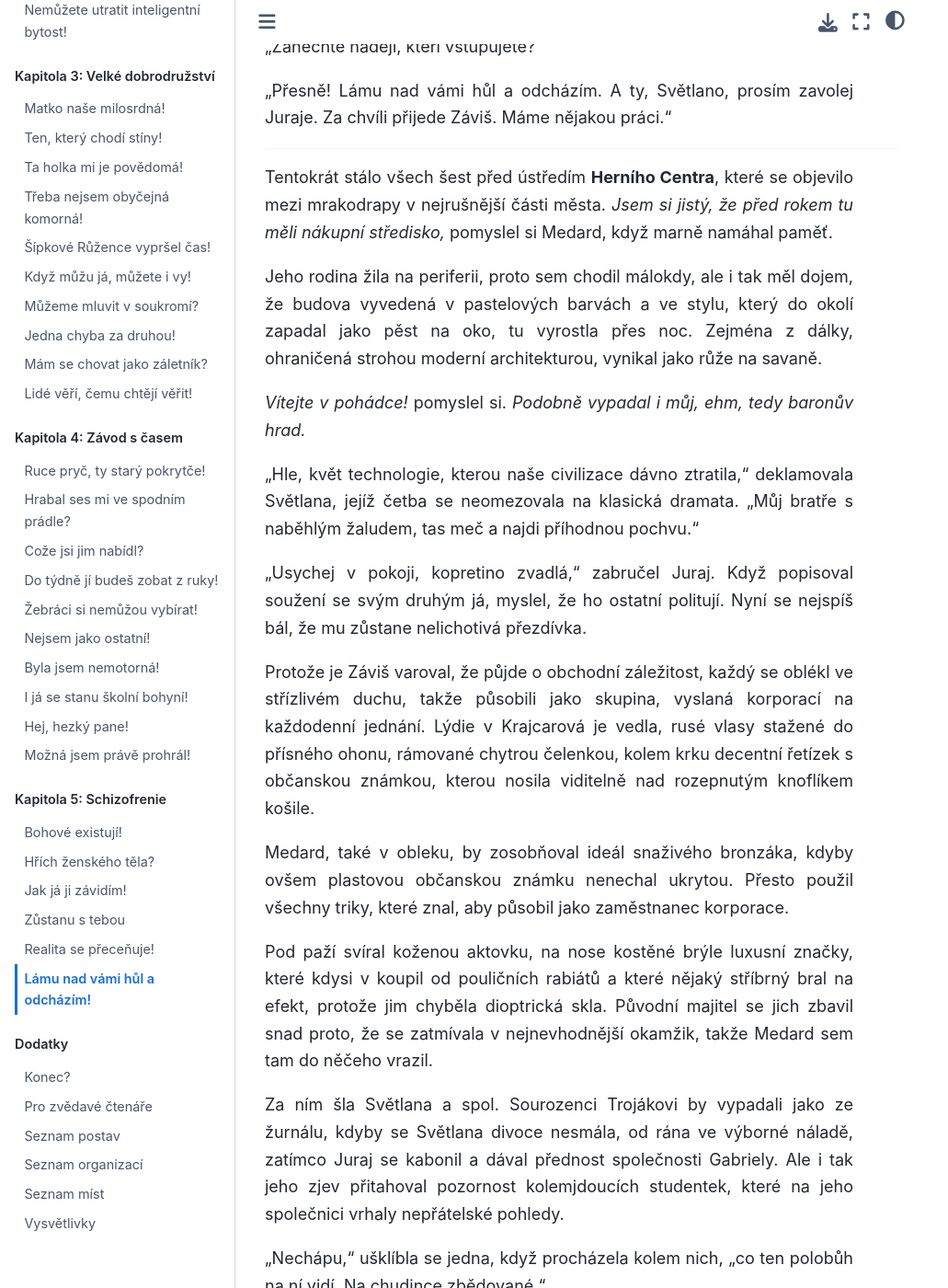
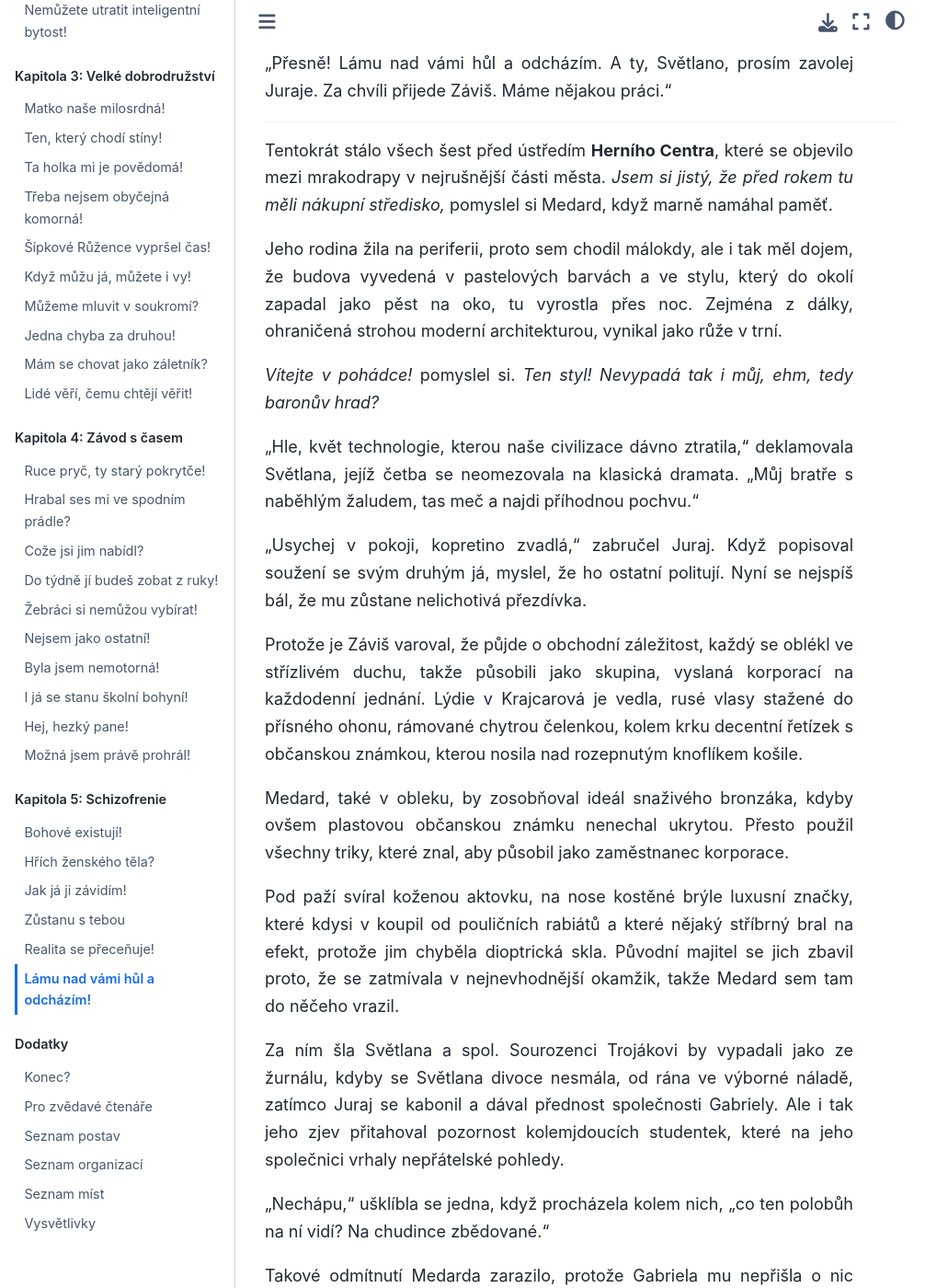
Before and after one commit to hanpari/sest-spolecniku, a Sphinx documentation site: the page built from source/sest_spolecniku/005-schizofrenie/6.md, in a window 1280 px wide and 1400 px high, scrolled down 3470 px. Shown: the whole window at 92% size, without its empty margins (0-1031 px from the left). Built offline with Sphinx 7.4.7 and the Sphinx Book theme 1.1.4, drawn with Linux system fonts in a browser that asks for light colours; some of the changed text lies outside the part shown.

```diff
--- a/source/sest_spolecniku/005-schizofrenie/6.md
+++ b/source/sest_spolecniku/005-schizofrenie/6.md
@@ -84,27 +84,27 @@ Ta se zatvářila jako nevinnost sama: "I starý kocour má rád malá koťátka
 
 Tentokrát stálo všech šest  před ústředím **Herního Centra**, které se objevilo mezi mrakodrapy v nejrušnější části města. *Jsem si jistý, že před rokem tu měli nákupní středisko,* pomyslel si Medard, když marně namáhal paměť.
 
-Jeho rodina žila na periferii, proto sem chodil málokdy, ale i tak měl dojem, že budova vyvedená v pastelových barvách a ve stylu, který do okolí zapadal jako pěst na oko, tu vyrostla přes noc. Zejména z dálky, ohraničená strohou moderní architekturou, vynikal jako růže na savaně.
+Jeho rodina žila na periferii, proto sem chodil málokdy, ale i tak měl dojem, že budova vyvedená v pastelových barvách a ve stylu, který do okolí zapadal jako pěst na oko, tu vyrostla přes noc. Zejména z dálky, ohraničená strohou moderní architekturou, vynikal jako růže v trní.
 
-*Vítejte v pohádce!* pomyslel si. *Podobně vypadal i můj, ehm, tedy baronův hrad.*
+*Vítejte v pohádce!* pomyslel si. *Ten styl! Nevypadá tak i můj, ehm, tedy baronův hrad?*
 
 "Hle, květ technologie, kterou naše civilizace dávno ztratila," deklamovala Světlana, jejíž četba se neomezovala na klasická dramata. "Můj bratře s naběhlým žaludem, tas meč a najdi příhodnou pochvu."
 
 "Usychej v pokoji, kopretino zvadlá," zabručel Juraj. Když popisoval soužení se svým druhým já, myslel, že ho ostatní politují. Nyní se nejspíš bál, že mu zůstane nelichotivá přezdívka.
 
-Protože je Záviš varoval, že půjde o obchodní záležitost, každý se oblékl ve střízlivém duchu, takže působili jako skupina, vyslaná korporací na každodenní jednání. Lýdie v Krajcarová je vedla, rusé vlasy stažené do přísného ohonu, rámované chytrou čelenkou, kolem krku decentní řetízek s občanskou známkou, kterou nosila viditelně nad rozepnutým knoflíkem košile.
+Protože je Záviš varoval, že půjde o obchodní záležitost, každý se oblékl ve střízlivém duchu, takže působili jako skupina, vyslaná korporací na každodenní jednání. Lýdie v Krajcarová je vedla, rusé vlasy stažené do přísného ohonu, rámované chytrou čelenkou, kolem krku decentní řetízek s občanskou známkou, kterou nosila nad rozepnutým knoflíkem košile.
 
 Medard, také v obleku, by zosobňoval ideál snaživého bronzáka, kdyby ovšem plastovou občanskou známku nenechal ukrytou. Přesto použil všechny triky, které znal, aby působil jako zaměstnanec korporace.
 
-Pod paží svíral koženou aktovku, na nose kostěné brýle luxusní značky, které kdysi v koupil od pouličních rabiátů a které nějaký stříbrný bral na efekt, protože jim chyběla dioptrická skla. Původní majitel se jich zbavil snad proto, že se zatmívala v nejnevhodnější okamžik, takže Medard sem tam do něčeho vrazil.
+Pod paží svíral koženou aktovku, na nose kostěné brýle luxusní značky, které kdysi v koupil od pouličních rabiátů a které nějaký stříbrný bral na efekt, protože jim chyběla dioptrická skla. Původní majitel se jich zbavil proto, že se zatmívala v nejnevhodnější okamžik, takže Medard sem tam do něčeho vrazil.
 
 Za ním šla Světlana a spol. Sourozenci Trojákovi by vypadali jako ze žurnálu, kdyby se Světlana divoce nesmála, od rána ve výborné náladě, zatímco Juraj se kabonil a dával přednost společnosti Gabriely. Ale i tak jeho zjev přitahoval pozornost kolemjdoucích studentek, které na jeho společnici vrhaly nepřátelské pohledy.
 
-"Nechápu," ušklíbla se jedna, když procházela kolem nich, "co ten polobůh na ní vidí. Na chudince zbědované."
+"Nechápu," ušklíbla se jedna, když procházela kolem nich, "co ten polobůh na ní vidí? Na chudince zbědované."
 
 Takové odmítnutí Medarda zarazilo, protože Gabriela mu nepřišla o nic méně atraktivní než Světlana. Ale přesto kolemjdoucí dračice dokázaly rozeznat, že ti dva nepocházejí ze stejných poměrů. *Prozradily ji šaty? Doplňky? Pleť?*
 
-Celý nejistý si uvědomil, že celá ta léta možná žil v iluzi, když se maskoval za bronzového občana. *Možná všichni poznali na první pohled, že jsem prachsprostý plasťák. Já - komická figurka!*
+Celý nejistý si uvědomil, že žil v iluzi, když se maskoval za bronzového občana. *Možná všichni poznali na první pohled, že jsem prachsprostý plasťák. Já - komická figurka!*
 
 "Polobůh," zamumlal, aby skryl rozpaky, o kterých nikdo kromě něj netušil. "Není Světlana bohyně?"
 
@@ -122,12 +122,12 @@ Celý nejistý si uvědomil, že celá ta léta možná žil v iluzi, když se m
 
 "Svinstvo?" ušklíbl se Juraj. "Některé se v tom vyžívají. Za bioaktivní krém by prodaly vlastní matku. Ale abych odpověděl na vaši otázku, pane Medarde - ty holky, nad kterými by jeden zaplakal, patří k univerzitě a nejspíš vědí, že patřím na samý chvost těch, kterým říkají polobohové. Nejsem dost pohledný a zazobaný, abych mohl být bůh."
 
-"Oba dva jsme na chvostu," podotkla Světlana. "Přísně vzato, ani já ve své kategorie nemám co dělat. Zaslechla jsem, že jsem si zašpásovala s půlkou poroty, abych se dostala na horu nejsvatější."
+"Oba dva jsme na chvostu," podotkla Světlana. "Přísně vzato, ani já ve své kategorie nemám co dělat. Zaslechla jsem, že jsem si zašpásovala s půlkou poroty, abych se dostala na horu nejsvatější. *C'est moi - une femme aux mœurs légères!* Já, žena prostopášná!"
 
-"Kdo to říká?" zeptal se Juraj napruženě, náhle zcela na její straně.
+"Kdo to říká?" zeptal se Juraj napruženě, náhle na její straně.
 
 "Vím já? Drby nebývají podepsané."
 
 *Vsadím se, že Lukáš by takovým zvěstem věřil,* pomyslel si Medard a udělal si poznámku, že musí se syny promluvit a udělat přednášku na téma: Nesuď jiné podle vzhledu!
 
-*Což je mimochodem něco, co dělám celý život!* napadlo ho a pohledem zabloudil na Záviše.
+*Což je mimochodem něco, v čem vynikám!* napadlo ho a pohledem zabloudil na Záviše. Ten, navzdory vlastnímu přikázání, vklouzl zpět do pohodlného  přestrojení za šupáka a dělal jim (Medard to nerad přiznával) ostudu.
```
Also changed, not shown: other parts of source/sest_spolecniku/005-schizofrenie/6.md (+4 -4 lines), source/sest_spolecniku/005-schizofrenie/7.md (added, +123 -0 lines), source/sest_spolecniku/dodatky/organizace.md (+2 -1 lines), source/sest_spolecniku/dodatky/postavy.md (+2 -0 lines).
